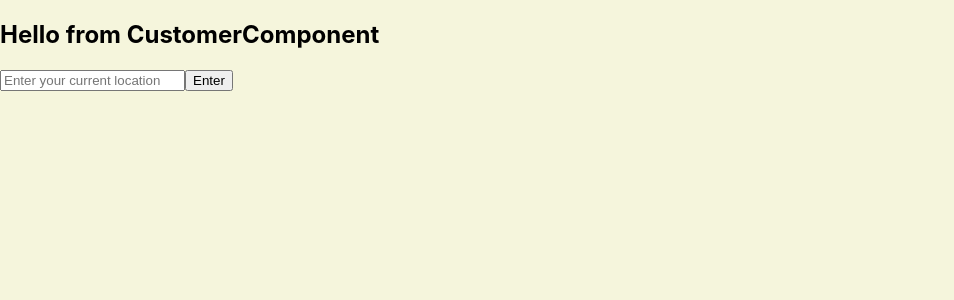
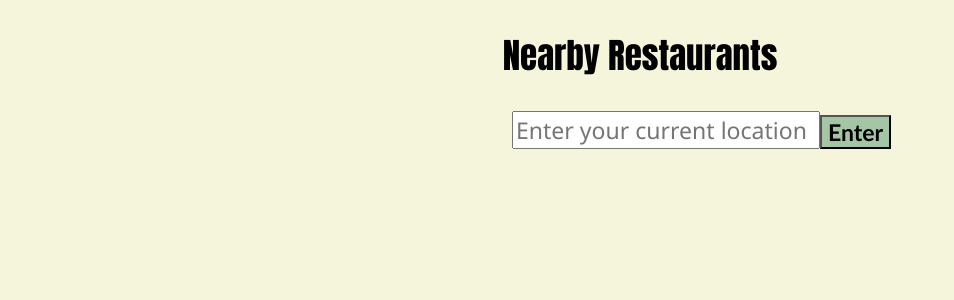
Before and after one commit to Fiona2223/Restaurant_Booking_App_FrontEnd, a React (Create React App) app: page /confirmation in a window 1280 px wide. Shown: the top 300 px of the page, without its empty margins (0-954 px from the left). Built offline with nearby package versions, Linux system fonts and the light colour scheme.

Commit message:
added css to landing page

```diff
--- a/src/App.css
+++ b/src/App.css
@@ -33,3 +33,78 @@ body {
   font-family: Impact, Haettenschweiler, 'Arial Narrow Bold', sans-serif ;
   font-size:larger;
 }
+
+#customer-location-form {
+  position: absolute;
+  left:40%;
+  font-size: larger;
+
+}
+#location-input {
+  font-size: larger;
+  font-family: 'Segoe UI', Tahoma, Geneva, Verdana, sans-serif;
+  width: 300px;
+}
+#enter-location-input-btn {
+  font-size: larger;
+  position: absolute;
+  bottom: 0.5%;
+  background-color: rgb(164, 198, 165);
+  font-family: 'Gill Sans', 'Gill Sans MT', Calibri, 'Trebuchet MS', sans-serif;
+  font-weight: bold;
+}
+#enter-location-input-btn:hover {
+  background-color: rgb(64, 253, 64);
+  font-weight: bolder;
+  /* width:28%; */
+  box-shadow:  0px 0px 5px #333;
+}
+
+#customer-title {
+  display: flex;
+  justify-content: center;
+  font-family: Impact, Haettenschweiler, 'Arial Narrow Bold', sans-serif ;
+  font-size: 35px;
+}
+#restaurant-profile {
+  display: inline-flex;
+  justify-content: center;
+  border-radius:  30%;
+  border-style: outset;
+  width: 150px;
+  height: 140px;
+  text-align: center;
+  font-size: 35px;
+  font-family:'Trebuchet MS', 'Lucida Sans Unicode', 'Lucida Grande', 'Lucida Sans', Arial, sans-serif;
+  /* font-weight:800px; */
+  color: black;
+  text-decoration: none;
+
+  position: relative;
+  left: 130px;
+  top:50px;
+  bottom: 30px;
+  right:30px;
+
+  padding: 6%;
+  margin-top: 1%;
+  margin-bottom: 1%;
+  margin-left: 4%;
+  margin-right: 4%;
+  background-color: rgba(46, 161, 163, 0.465);
+}
+a:link {
+  text-decoration: none;
+  color: black;
+}
+a:visited {
+  text-decoration: none;
+  color: black;
+}
+a:hover {
+  text-decoration: none;
+}
+a:active {
+  text-decoration: none;
+
+}
--- a/src/components/CustomerComponent.js
+++ b/src/components/CustomerComponent.js
@@ -69,16 +69,18 @@ const CustomerComponent = ({currentCustomer, setCurrentCustomer}) => {
     }, [])
 
     return ( <>
-            <h2>Hello from CustomerComponent</h2>
-            <form>
-                <input
+            <h2 id="customer-title">Nearby Restaurants</h2>
+            <form id="customer-location-form">
+                <input id="location-input"
                 type="text"
                 name="customerLocation"
                 placeholder="Enter your current location"
                 value ={customerLocation}
                 onChange={handleLocationChange}
                 />
-                <button type="submit" onClick={handleFormSubmit}>Enter</button>
+                <button id="enter-location-input-btn"
+                        type="submit"
+                        onClick={handleFormSubmit}>Enter</button>
 
             </form>
     </> );
--- a/src/components/RestaurantProfileComponent.js
+++ b/src/components/RestaurantProfileComponent.js
@@ -12,9 +12,9 @@ const RestaurantProfileComponent = ({restaurant}) => {
 
 
     return ( <>
-
-            <Link to={`/restaurants/${restaurant.id}`} > {restaurant.name}</Link>
-            <p> {restaurant.location}</p>
+            <div id="restaurant-profile">
+            <Link to={`/restaurants/${restaurant.id}`} > {restaurant.name}, {restaurant.location}</Link>
+            </div>
 
     </> );
 }
--- a/src/containers/RestaurantContainer.js
+++ b/src/containers/RestaurantContainer.js
@@ -36,7 +36,6 @@ const RestaurantContainer = () => {
 
     return (
             <>
-              <h1>Nearby Restaurants</h1>
               <CustomerComponent currentCustomer={currentCustomer} setCurrentCustomer={setCurrentCustomer}/>
               <RestaurantProfileListComponent listOfRestaurants = {listOfRestaurants} />
 
```
